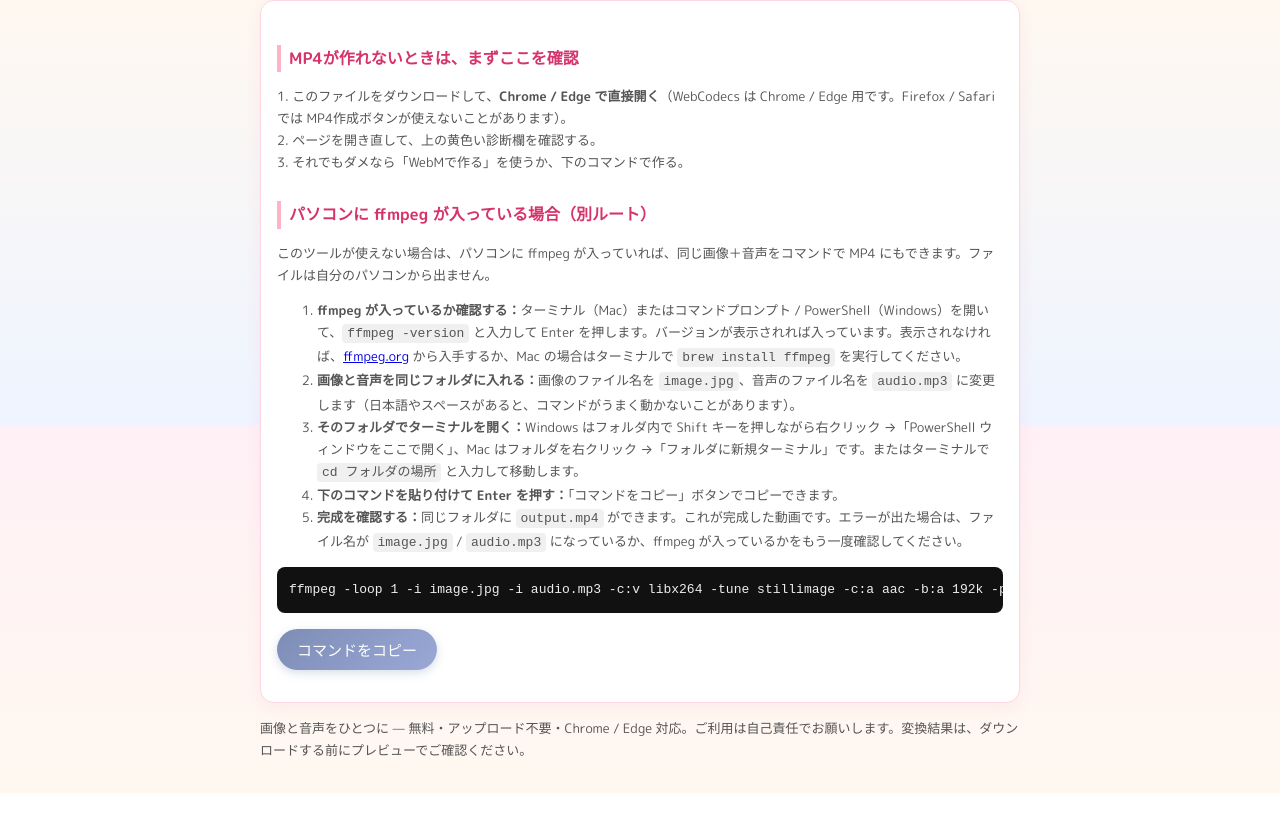
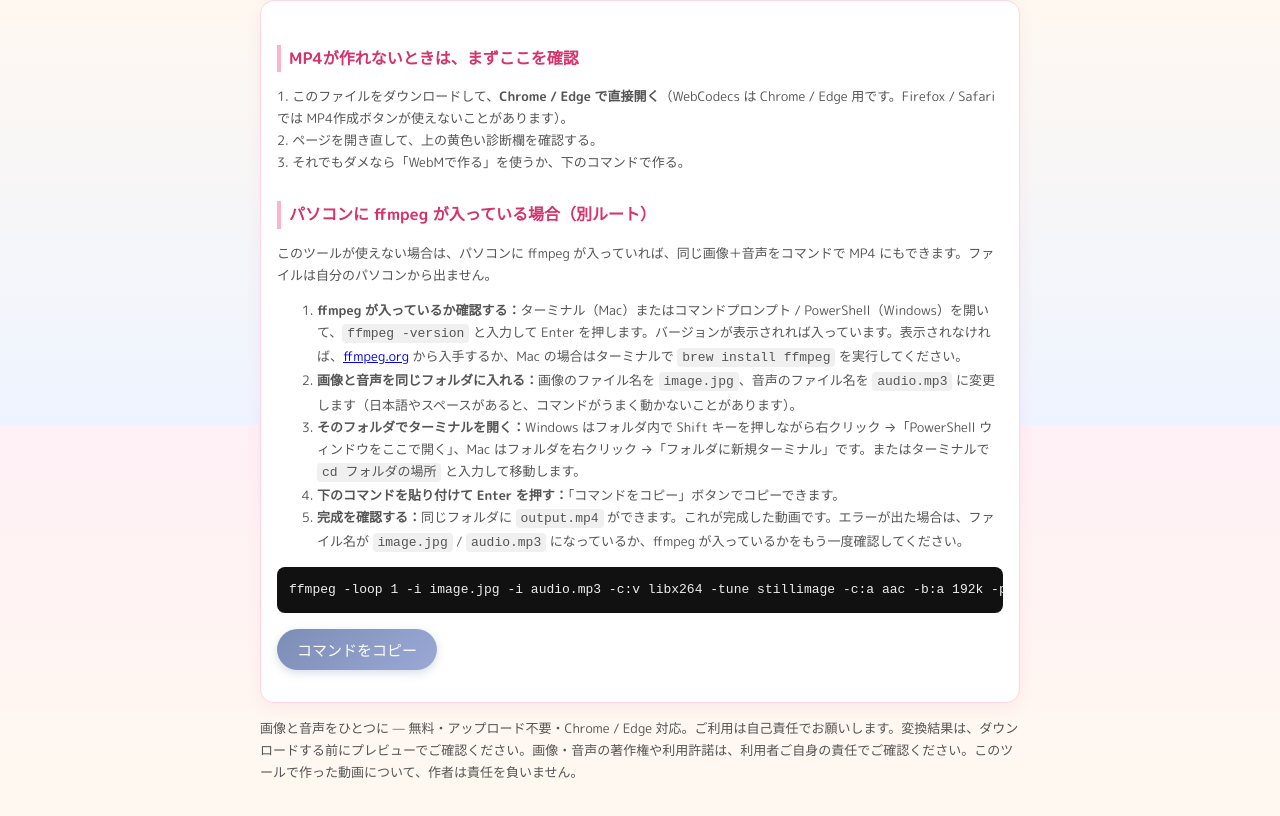
Before and after one commit to Manekoelu/image-audio-video, a plain HTML site: page index.html in a window 1280 px wide. Shown: the part 2775-3591 px from the top of the page. Before the commit the page ends 3568 px from the top, so only its background shows below. Drawn offline with Linux system fonts and the light colour scheme.

Commit message:
Add files via upload

```diff
--- a/index.html
+++ b/index.html
@@ -122,7 +122,7 @@
   <p><button class="secondary" id="copyCmd">コマンドをコピー</button></p>
 </div>
 
-<p class="small">画像と音声をひとつに — 無料・アップロード不要・Chrome / Edge 対応。ご利用は自己責任でお願いします。変換結果は、ダウンロードする前にプレビューでご確認ください。</p>
+<p class="small">画像と音声をひとつに — 無料・アップロード不要・Chrome / Edge 対応。ご利用は自己責任でお願いします。変換結果は、ダウンロードする前にプレビューでご確認ください。画像・音声の著作権や利用許諾は、利用者ご自身の責任でご確認ください。このツールで作った動画について、作者は責任を負いません。</p>
 
 <canvas id="canvas" hidden></canvas>
 
```
